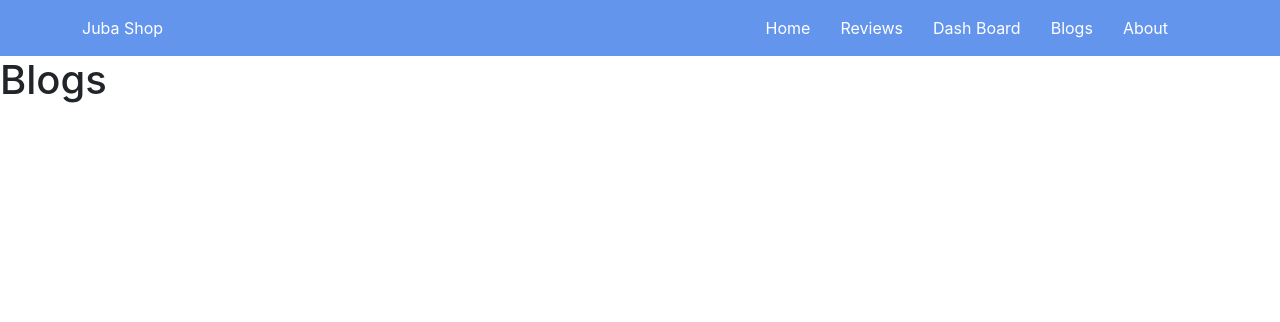
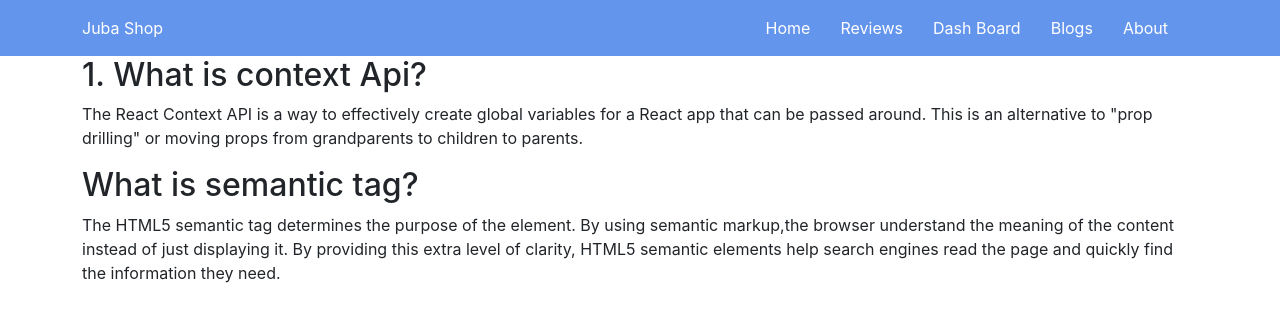
Before and after one commit to jubayer456/juba-shop, a React (Create React App) app: page /blogs in a window 1280 px wide. Shown: the top 322 px of the page. Built offline with nearby package versions, Linux system fonts and the light colour scheme.

Commit message:
add blogs

```diff
--- a/src/components/Blogs/Blogs.js
+++ b/src/components/Blogs/Blogs.js
@@ -2,8 +2,12 @@ import React from 'react';
 
 const Blogs = () => {
     return (
-        <div>
-            <h1>Blogs</h1>
+        <div className='container'>
+            <h2>1. What is context Api?</h2>
+            <p>The React Context API is a way to effectively create global variables for a React app that can be passed around. This is an alternative to "prop drilling" or moving props from grandparents to children to parents.</p>
+            <h2>What is semantic tag?</h2>
+            <p>The HTML5 semantic tag determines the purpose of the element. By using semantic markup,the browser understand the meaning of the content instead of just displaying it. By providing this extra level of clarity, HTML5 semantic elements help search engines read the page and quickly find the information they need.</p>
+
         </div>
     );
 };
```
